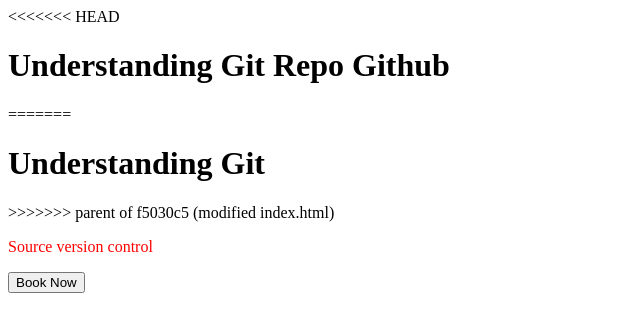
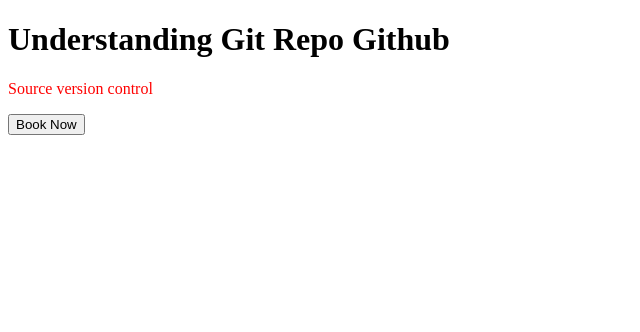
Before and after one commit to vishwa1924/Git-training1, a plain HTML site: page index.html in a window 1280 px wide. Shown: the whole page, without its empty margins (0-640 px from the left). Drawn offline with Linux system fonts and the light colour scheme.

Commit message:
again commiting

```diff
--- a/index.html
+++ b/index.html
@@ -3,11 +3,7 @@
 
 <body>
 
-<<<<<<< HEAD
     <h1>Understanding Git Repo Github</h1>
-=======
-    <h1>Understanding Git</h1>
->>>>>>> parent of f5030c5 (modified index.html)
     <p style="color:red">Source version control</p>
     <button>Book Now</button>
 
```
